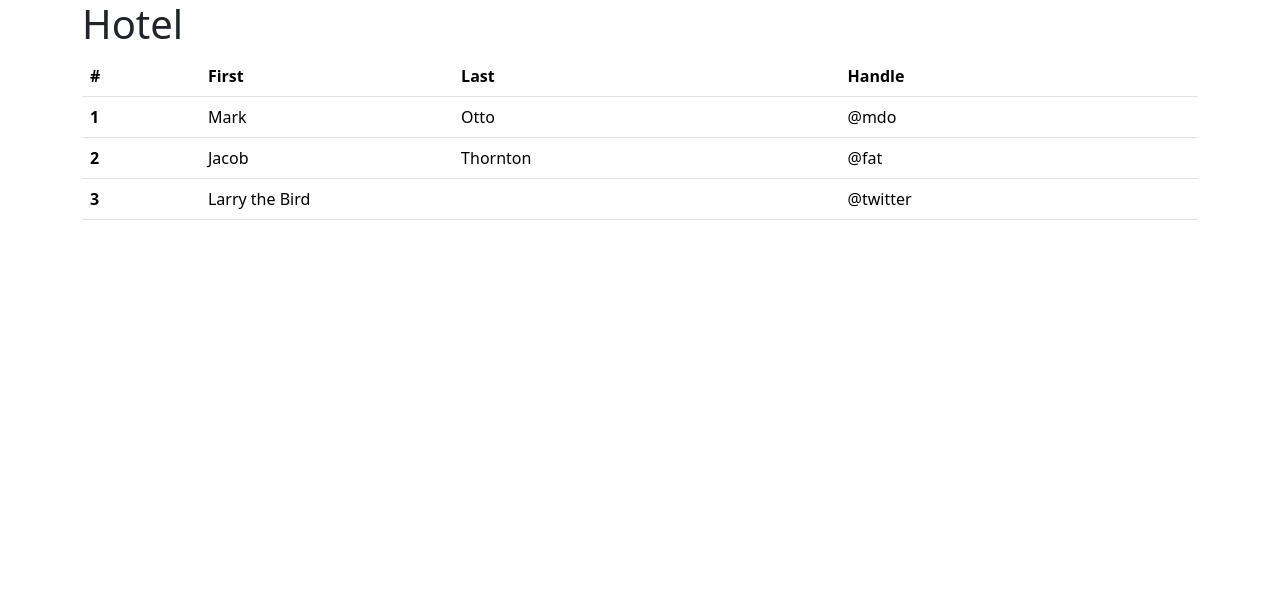
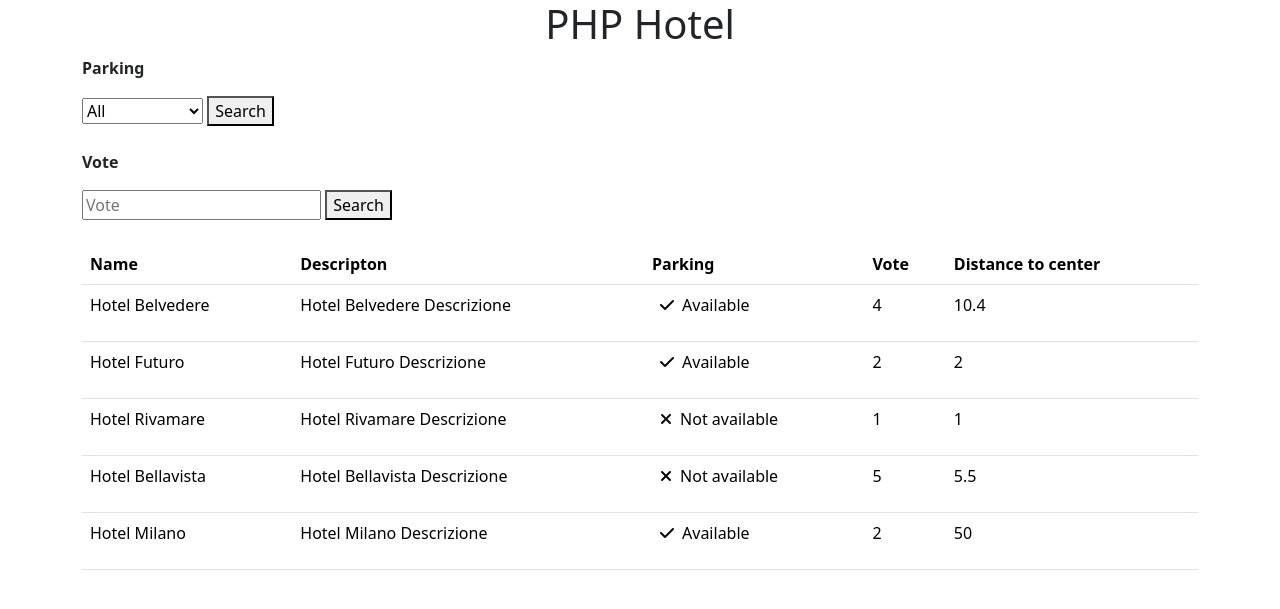
Before and after one commit to ChiaraPontello/php-hotel, a PHP site: page / in a window 1280 px wide. Shown: the top 609 px of the page. Run offline with PHP 8.4, Linux system fonts and the light colour scheme.

Commit message:
table + bonus 1-2

```diff
--- a/index.php
+++ b/index.php
@@ -1,7 +1,14 @@
 <?php
 include __DIR__ .'/Model/hotels.php';
+if (isset($_GET["parking"])) {
+    $parking = $_GET['parking'];
+    $hotels = array_filter($hotels, fn($item) => $parking === 'all' || $item['parking'] == $parking);
+}
+if (isset($_GET["vote"])) {
+    $votes = $_GET['vote'];
+    $hotels = array_filter($hotels, fn($item) => $votes === '' || $item['vote'] == $votes);
+}
 ?>
-
 
 
 <!DOCTYPE html>
@@ -9,48 +16,94 @@ include __DIR__ .'/Model/hotels.php';
 <head>
     <meta charset="UTF-8">
     <meta name="viewport" content="width=device-width, initial-scale=1.0">
+    <link rel="stylesheet" href="https://cdnjs.cloudflare.com/ajax/libs/font-awesome/6.5.0/css/all.min.css" integrity="sha512-Avb2QiuDEEvB4bZJYdft2mNjVShBftLdPG8FJ0V7irTLQ8Uo0qcPxh4Plq7G5tGm0rU+1SPhVotteLpBERwTkw==" crossorigin="anonymous" referrerpolicy="no-referrer" />
     <link href="https://cdn.jsdelivr.net/npm/bootstrap@5.3.2/dist/css/bootstrap.min.css" rel="stylesheet" integrity="sha384-T3c6CoIi6uLrA9TneNEoa7RxnatzjcDSCmG1MXxSR1GAsXEV/Dwwykc2MPK8M2HN" crossorigin="anonymous">
     <title>PHP Hotel</title>
 </head>
 <body>
 
+<!--HEADER: filter-->
 <header class="container">
-        <h1>
-            Hotel
-        </h1>
+    <h1 class="text-center">PHP Hotel</h1>
+
+
+<!--1 - Aggiungere un form ad inizio pagina che tramite una richiesta GET permetta di filtrare gli hotel che hanno un parcheggio.-->
+    <form action="index.php" method="GET">
+
+        <!--parking-->
+            <div>
+                <p><strong>Parking </strong></p>
+                <select  placeholder="parking" name="parking">
+                        <option value="all">All</option>
+                        <option value="0">Not available</option>
+                        <option value="1">Available</option>
+                </select>
+                <button>Search</button>
+            </div>
+
+<!--2 - Aggiungere un secondo campo al form che permetta di filtrare gli hotel per voto-->
+        <!--vote-->
+            <div class="py-4">
+                <p><strong> Vote </strong></p>
+                    <input type="text" placeholder="Vote" name="vote">
+                    <button>Search</button>
+            </div>
+
+    </form>
+
 </header>
 
+<!--MAIN: table-->
 <main class="container">
+    <?php if (count($hotels) > 0) { ?>
+
         <table class="table">
+
             <thead>
                 <tr>
-      <th scope="col">#</th>
-      <th scope="col">First</th>
-      <th scope="col">Last</th>
-      <th scope="col">Handle</th>
+                    <th scope="col">Name</th>
+                    <th scope="col">Descripton</th>
+                    <th scope="col">Parking</th>
+                    <th scope="col">Vote</th>
+                    <th scope="col">Distance to center</th>
                 </tr>
                 </thead>
+
             <tbody>
+            <?php foreach ($hotels as $item) { ?>
                 <tr>
-      <th scope="row">1</th>
-      <td>Mark</td>
-      <td>Otto</td>
-      <td>@mdo</td>
+                    <td>
+                        <?php echo $item["name"] ?>
+                    </td>
+
+                    <td>
+                        <?php echo $item["description"] ?>
+                    </td>
+
+                    <td><?php if ($item['parking']) { ?>
+                            <p><i class="fa-solid fa-check px-2"></i>Available</p>
+                        <?php } else if (!$item['parking']) { ?>
+                            <p><i class="fa-solid fa-xmark px-2"></i>Not available</p>
+                        <?php } ?>
+                    </td>
+
+                    <td>
+                            <?php echo $item["vote"] ?>
+                    </td>
+
+                    <td>
+                        <?php echo $item["distance_to_center"] ?>
+                    </td>
+
                 </tr>
-    <tr>
-      <th scope="row">2</th>
-      <td>Jacob</td>
-      <td>Thornton</td>
-      <td>@fat</td>
-    </tr>
-    <tr>
-      <th scope="row">3</th>
-      <td colspan="2">Larry the Bird</td>
-      <td>@twitter</td>
-    </tr>
+            <?php } ?>
             </tbody>
         </table>
+
+    <?php } ?>
 </main>
+
+
 
     <footer class="container">
 
```
Lines whose indentation alone changed are shown as unchanged.
